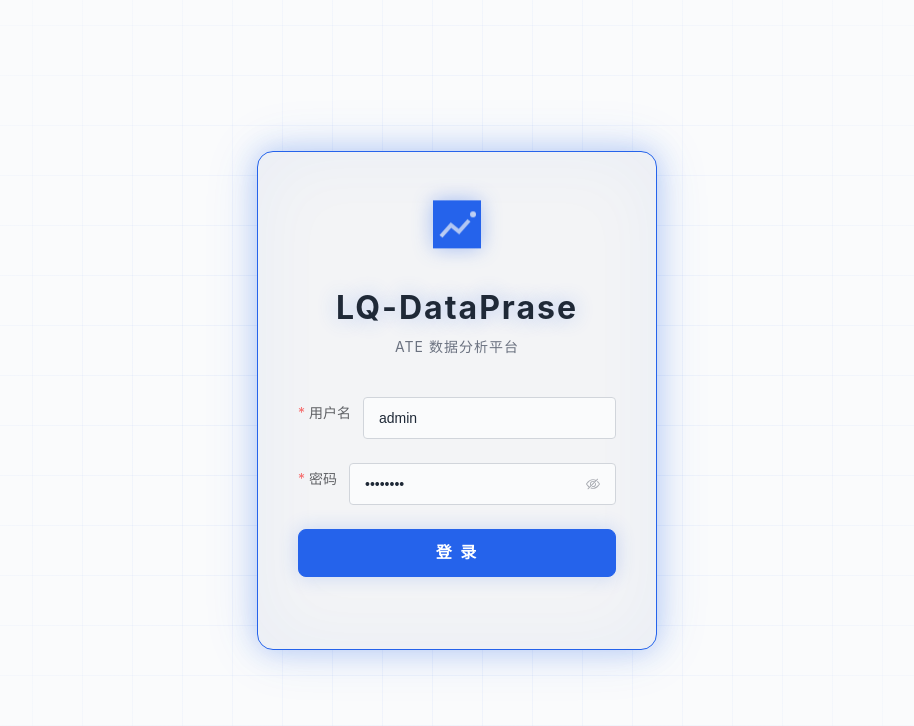
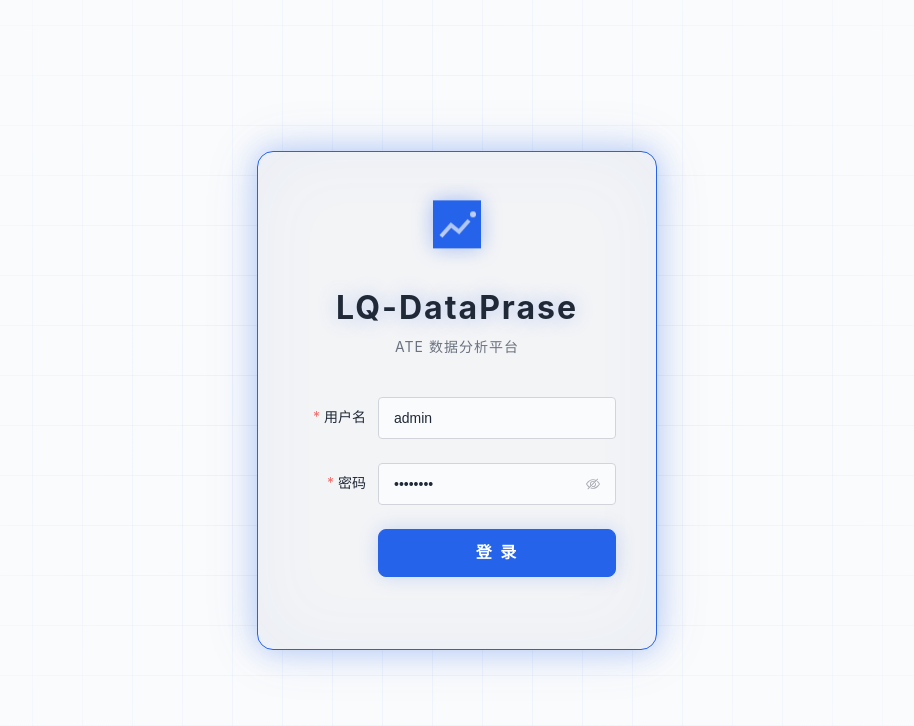
Before and after one commit to bruce18887/LQ-DataPrase, a Vue app in the folder frontend/: page /login in a window 1280 px wide. Shown: the top 726 px of the page, without its empty margins (183-1097 px from the left). Built offline with nearby package versions, Linux system fonts and the light colour scheme.

Commit message:
fix(auth): 修复登录页标签与输入框垂直对齐

```diff
--- a/frontend/src/pages/auth/LoginPage.vue
+++ b/frontend/src/pages/auth/LoginPage.vue
@@ -14,7 +14,7 @@
         <p class="login-subtitle">ATE 数据分析平台</p>
 
         <!-- 登录表单 -->
-        <el-form ref="formRef" :model="form" :rules="rules" @submit.prevent="handleLogin">
+        <el-form ref="formRef" :model="form" :rules="rules" label-width="80px" @submit.prevent="handleLogin">
           <el-form-item prop="username" label="用户名" required>
             <el-input
               v-model="form.username"
@@ -231,6 +231,15 @@ async function handleLogin() {
 /* 表单样式覆盖 */
 :deep(.el-form-item) {
   margin-bottom: 24px;
+  align-items: center;
+}
+
+:deep(.el-form-item__label) {
+  display: flex;
+  align-items: center;
+  height: 40px;
+  line-height: 1.2;
+  color: var(--text-primary);
 }
 
 :deep(.el-form-item__error) {
```
